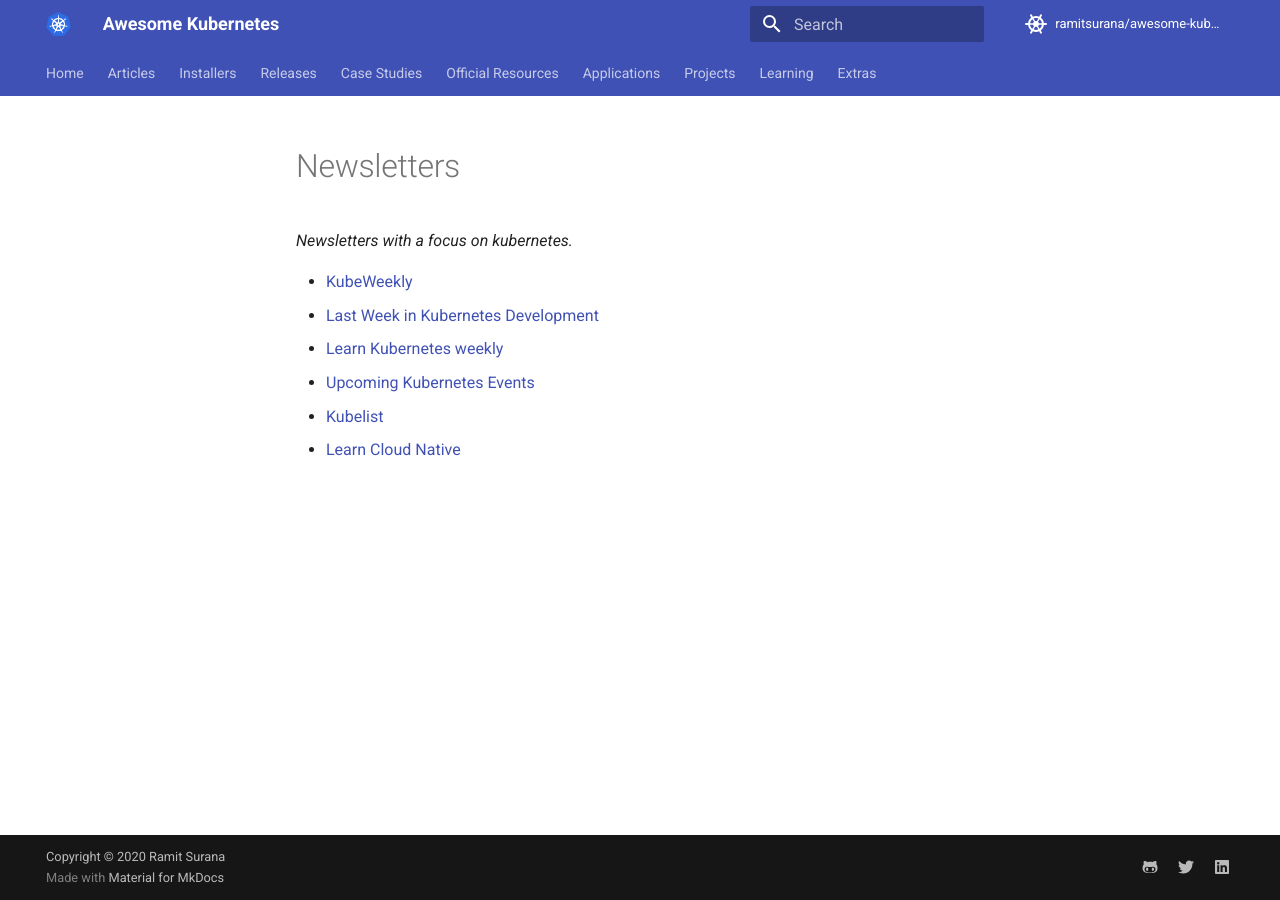
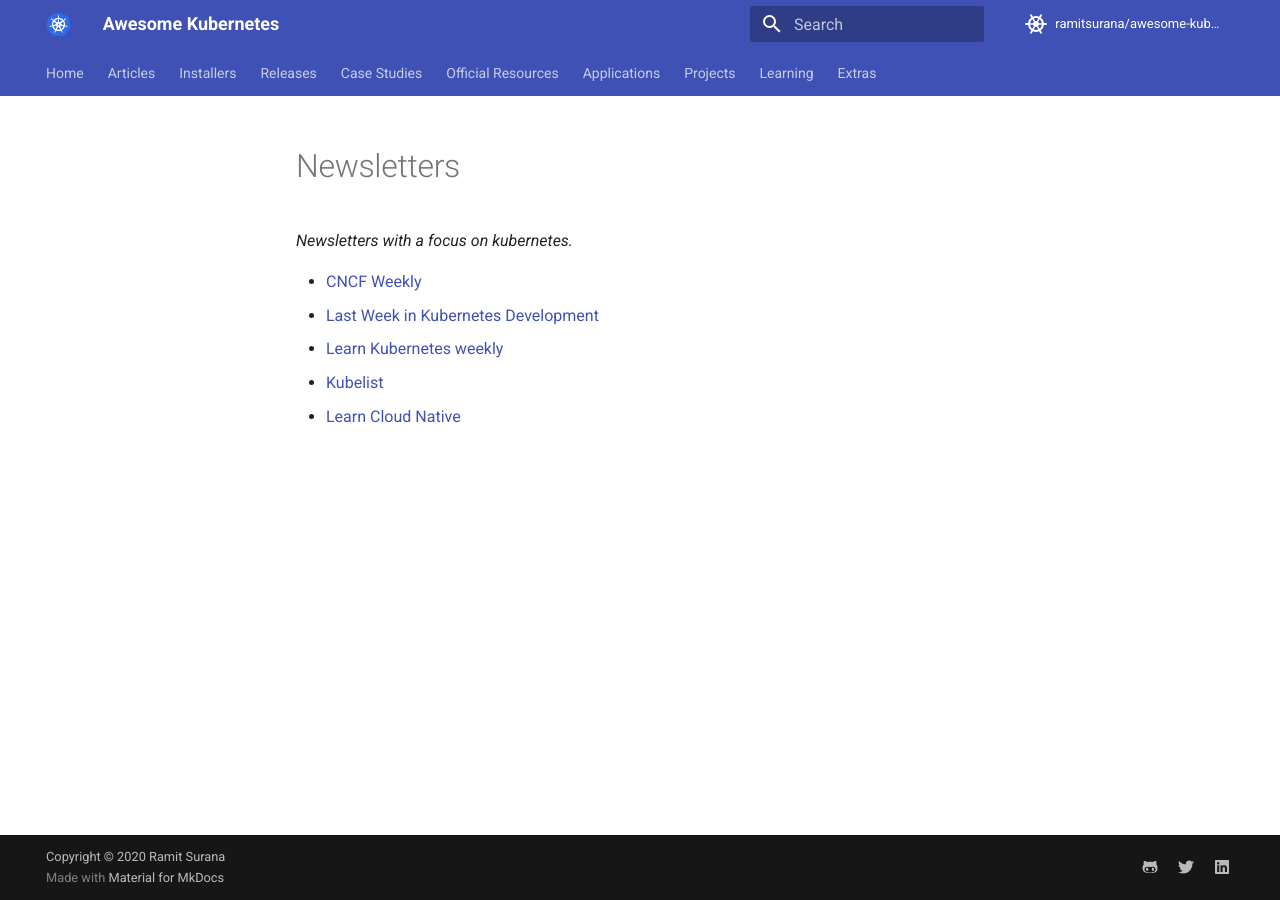
Before and after one commit to ramitsurana/awesome-kubernetes, an MkDocs documentation site: the page built from docs/extras/newsletters.md, in a window 1280 px wide. Built offline with MkDocs 1.6.1 and Material for MkDocs 9.7.7, drawn with Linux system fonts in a browser that asks for light colours; comment, search, counter and statistics services are not loaded.

Commit message:
Update newsletters.md

```diff
--- a/docs/extras/newsletters.md
+++ b/docs/extras/newsletters.md
@@ -3,9 +3,8 @@ Newsletters
 
 *Newsletters with a focus on kubernetes.*
 
-* [KubeWeekly](https://www.cncf.io/kubeweekly/)
+* [CNCF Weekly](https://www.cncf.io/kubeweekly/)
 * [Last Week in Kubernetes Development](http://lwkd.info/)
-* [Learn Kubernetes weekly](https://learnk8s.io/learn-kubernetes-weekly)
-* [Upcoming Kubernetes Events](https://kube.events/newsletter)
+* [Learn Kubernetes weekly](https://learnkube.com/learn-kubernetes-weekly)
 * [Kubelist](https://kubelist.com/)
 * [Learn Cloud Native](https://www.learncloudnative.com/newsletter)
```
